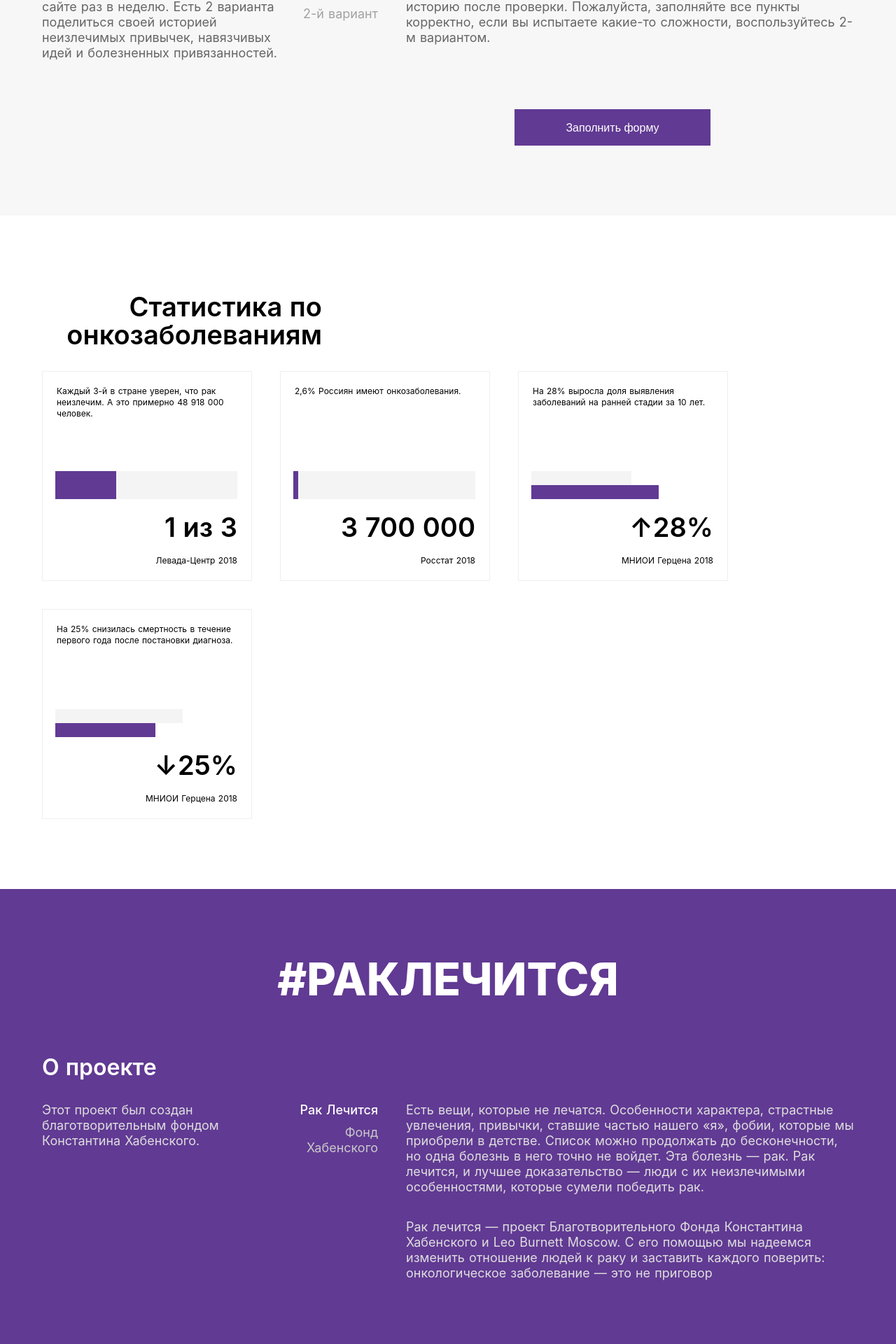
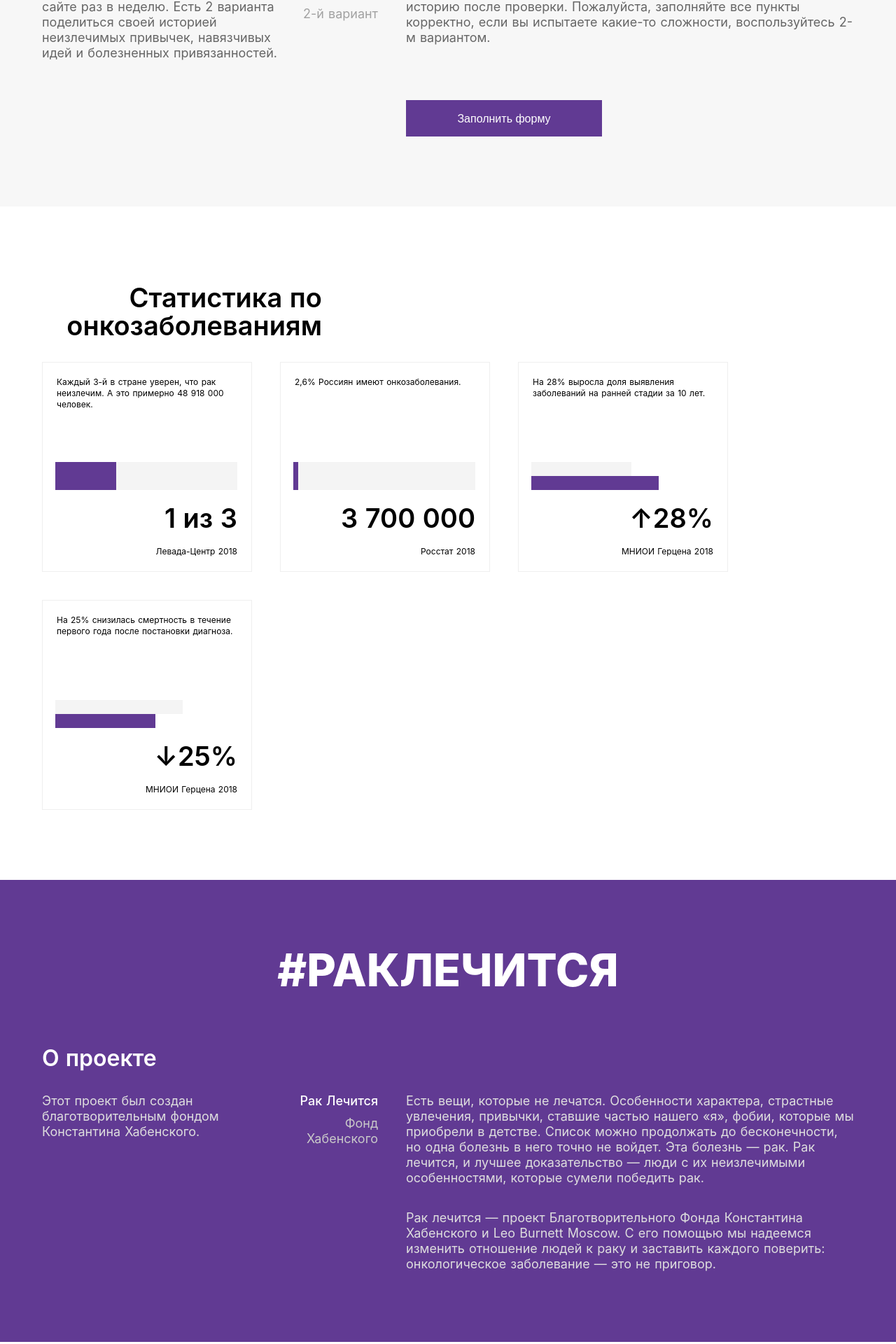
Before and after one commit to rak-lechitsya/project, a Nuxt app: page / in a window 1280 px wide. Shown: the part 3604-5524 px from the top of the page at 70% size. Built offline with nearby package versions, Linux system fonts and the light colour scheme.

Commit message:
added button to components

```diff
--- a/components/About.vue
+++ b/components/About.vue
@@ -36,7 +36,7 @@ export default {
       textFirst:
         'Есть вещи, которые не лечатся. Особенности характера, страстные увлечения, привычки, ставшие частью нашего «я», фобии, которые мы приобрели в детстве. Список можно продолжать до бесконечности, но одна болезнь в него точно не войдет. Эта болезнь — рак. Рак лечится, и лучшее доказательство — люди с их неизлечимыми особенностями, которые сумели победить рак.',
       textSecond:
-        'Рак лечится — проект Благотворительного Фонда Константина Хабенского и Leo Burnett Moscow. С его помощью мы надеемся изменить отношение людей к раку и заставить каждого поверить: онкологическое заболевание — это не приговор',
+        'Рак лечится — проект Благотворительного Фонда Константина Хабенского и Leo Burnett Moscow. С его помощью мы надеемся изменить отношение людей к раку и заставить каждого поверить: онкологическое заболевание — это не приговор.',
       spanFirst: 'Рак Лечится',
       spanSecond: 'Фонд Хабенского',
     };
--- a/components/Share.vue
+++ b/components/Share.vue
@@ -11,7 +11,6 @@
         class="share__paragraph"
       />
     </div>
-    <button class="share__button">Заполнить форму</button>
   </div>
 </template>
 
@@ -56,18 +55,5 @@ export default {
   justify-content: space-between;
 }
 
-.share__button {
-  margin: 56px 0 0 675px;
-  background-color: #613a93;
-  color: white;
-  width: 280px;
-  height: 52px;
-  padding: 0;
-  border: none;
-  font-style: normal;
-  font-weight: 500;
-  font-size: 16px;
-  line-height: 19px;
-  text-align: center;
-}
+
 </style>
--- /dev/null
+++ b/components/ui/Button.vue
@@ -0,0 +1,25 @@
+<template>
+    <div>
+        <button class="button">Заполнить форму</button>
+    </div>
+</template>
+
+<script>
+    export default {}
+</script>
+
+<style scoped>
+.button {
+  background-color: #613a93;
+  color: white;
+  width: 280px;
+  height: 52px;
+  padding: 0;
+  border: none;
+  font-style: normal;
+  font-weight: 500;
+  font-size: 16px;
+  line-height: 19px;
+  text-align: center;
+}
+</style>
--- a/components/ui/Paragraph.vue
+++ b/components/ui/Paragraph.vue
@@ -6,13 +6,19 @@
     </div>
     <div>
       <p class="paragraph__text">{{ textFirst }}</p>
-      <p class="paragraph__text">{{ textSecond }}</p>
+      <share-button v-if = "textSecond === ''" class="paragraph__share-button"  />
+      <p v-else class="paragraph__text">{{ textSecond }}</p>
     </div>
   </div>
 </template>
 
 <script>
+import Button from '@/components/ui/Button';
 export default {
+  components: {
+    'share-button': Button
+  },
+
   props: ['textFirst', 'textSecond', 'spanFirst', 'spanSecond'],
 };
 </script>
@@ -49,4 +55,8 @@ export default {
 .paragraph__text:last-of-type {
   margin-bottom: 0;
 }
+
+.paragraph__share-button {
+  margin-top: 78px;
+}
 </style>
```
